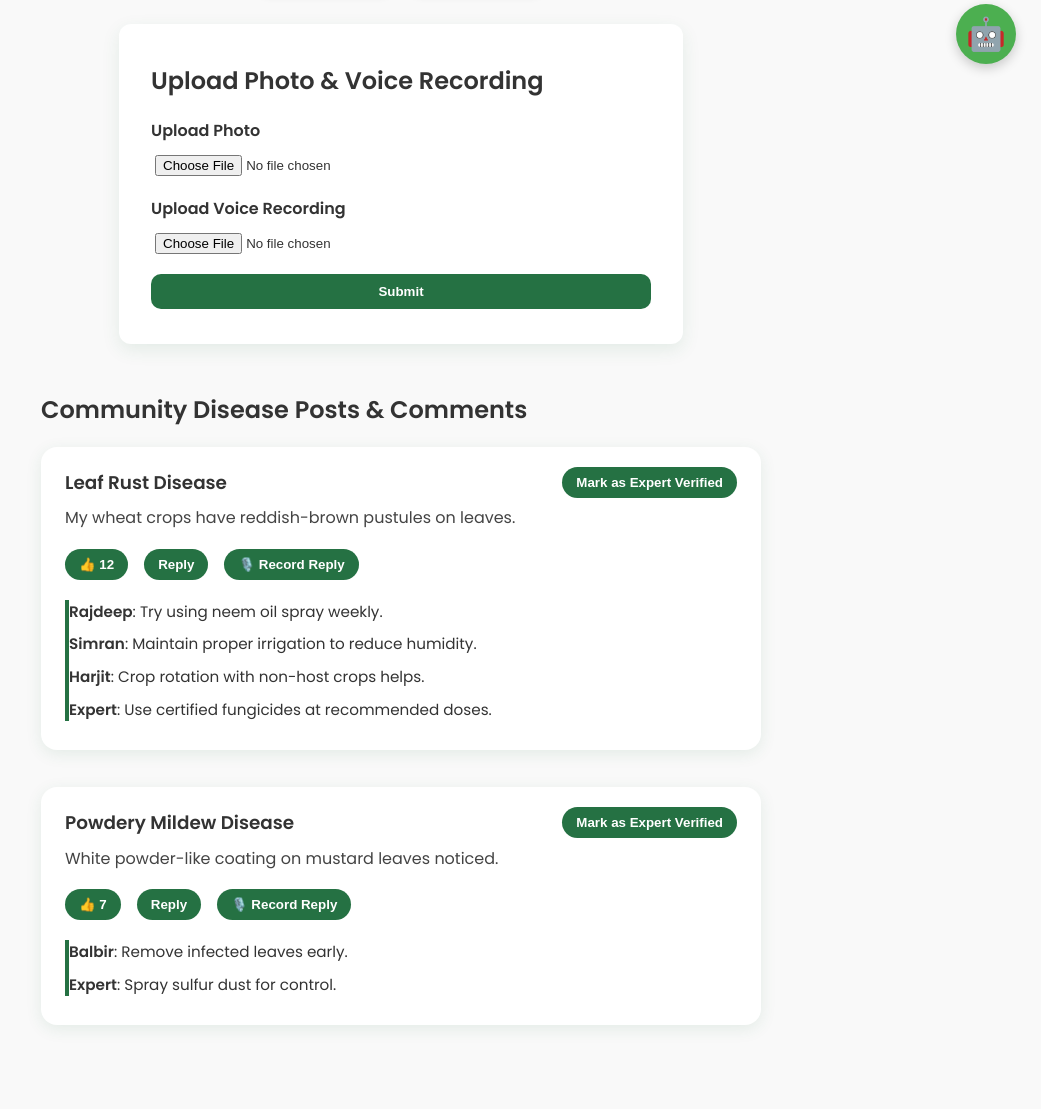
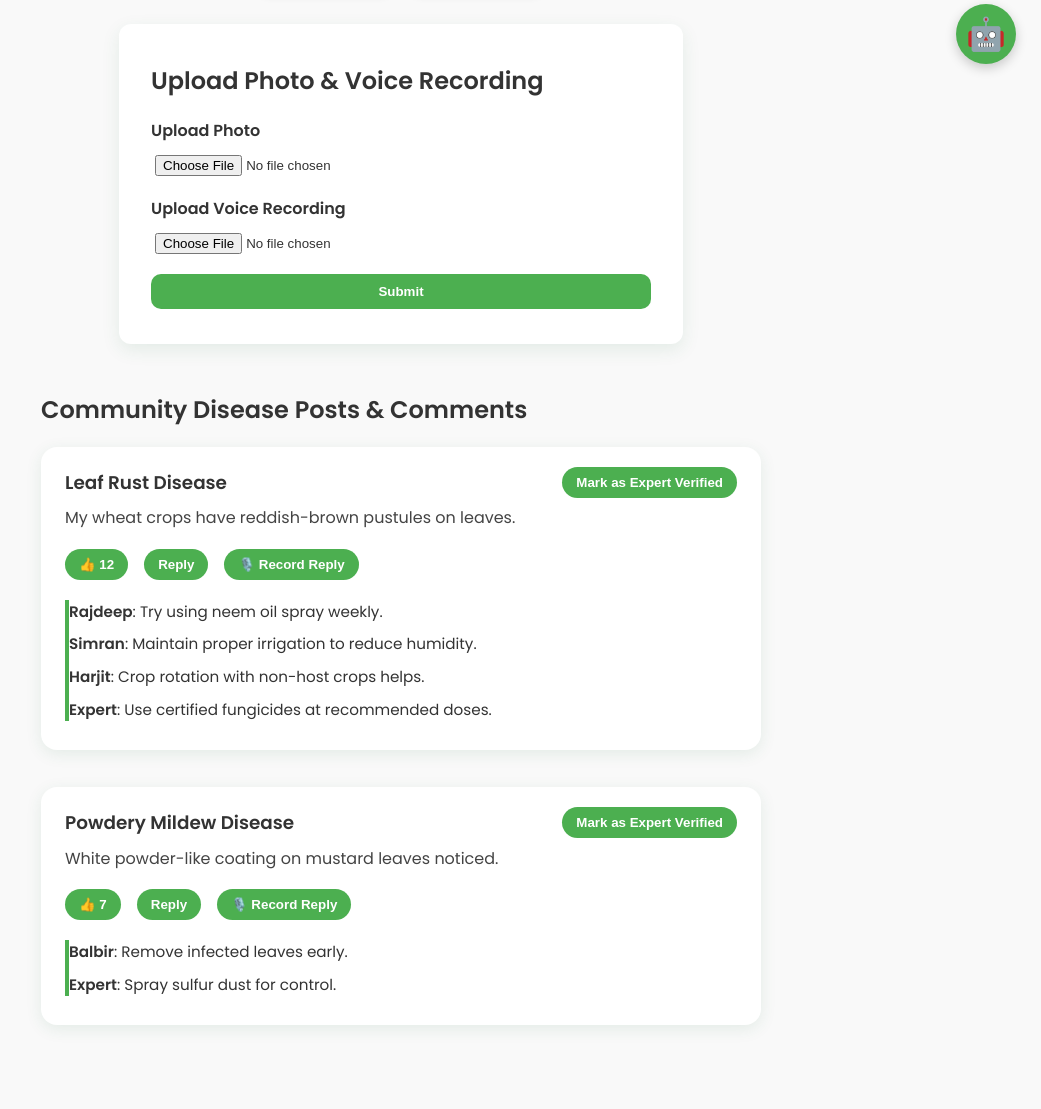
Before and after one commit to TarePradnyan/SIH2025_Soil2Software, a Flask app: page /community in a window 1280 px wide. Shown: the part 711-1820 px from the top of the page, without its empty margins (239-1280 px from the left). Run offline with Flask 3, Linux system fonts and the light colour scheme.

Commit message:
color changed

```diff
--- a/web_container/static/css/comm.css
+++ b/web_container/static/css/comm.css
@@ -59,10 +59,10 @@ header {
 }
 .crop-selection input[type=radio]:checked + span,
 .crop-selection input[type=radio]:checked + img + span {
-  color: #257143;
+  color: var(--primary-green);
 }
 .crop-selection input[type=radio]:checked + img {
-  box-shadow: 0 0 0 3px #257143;
+  box-shadow: 0 0 0 3px var(--primary-green);
 }
 .crop-selection label:hover {
   transform: scale(1.06);
@@ -90,7 +90,7 @@ header {
 }
 .upload-section button {
   margin-top: 1rem;
-  background: #257143;
+  background: var(--primary-green);
   color: white;
   border: none;
   cursor: pointer;
@@ -101,7 +101,7 @@ header {
 }
 #upload-result {
   margin-top: 1rem;
-  color: #2a7a30;
+  color: var(--success-color);
   font-weight: 700;
   text-align: center;
 }
@@ -153,7 +153,7 @@ header {
   flex-wrap: wrap;
 }
 .like-btn, .reply-btn, .record-btn, .expert-verify-btn {
-  background-color: #257143;
+  background-color: var(--primary-green);
   border: none;
   color: white;
   padding: 8px 14px;
@@ -170,7 +170,7 @@ header {
   list-style: none;
   padding-left: 22px;
   margin-top: 1.25rem;
-  border-left: 4px solid #257143;
+  border-left: 4px solid var(--primary-green);
   font-size: 0.95rem;
   color: #333;
 }
@@ -212,7 +212,7 @@ header {
   margin: 0.4rem 0.7rem;
   padding: 10px 22px;
   border: none;
-  background: #257143;
+  background: var(--primary-green);
   color: white;
   border-radius: 12px;
   cursor: pointer;
```
